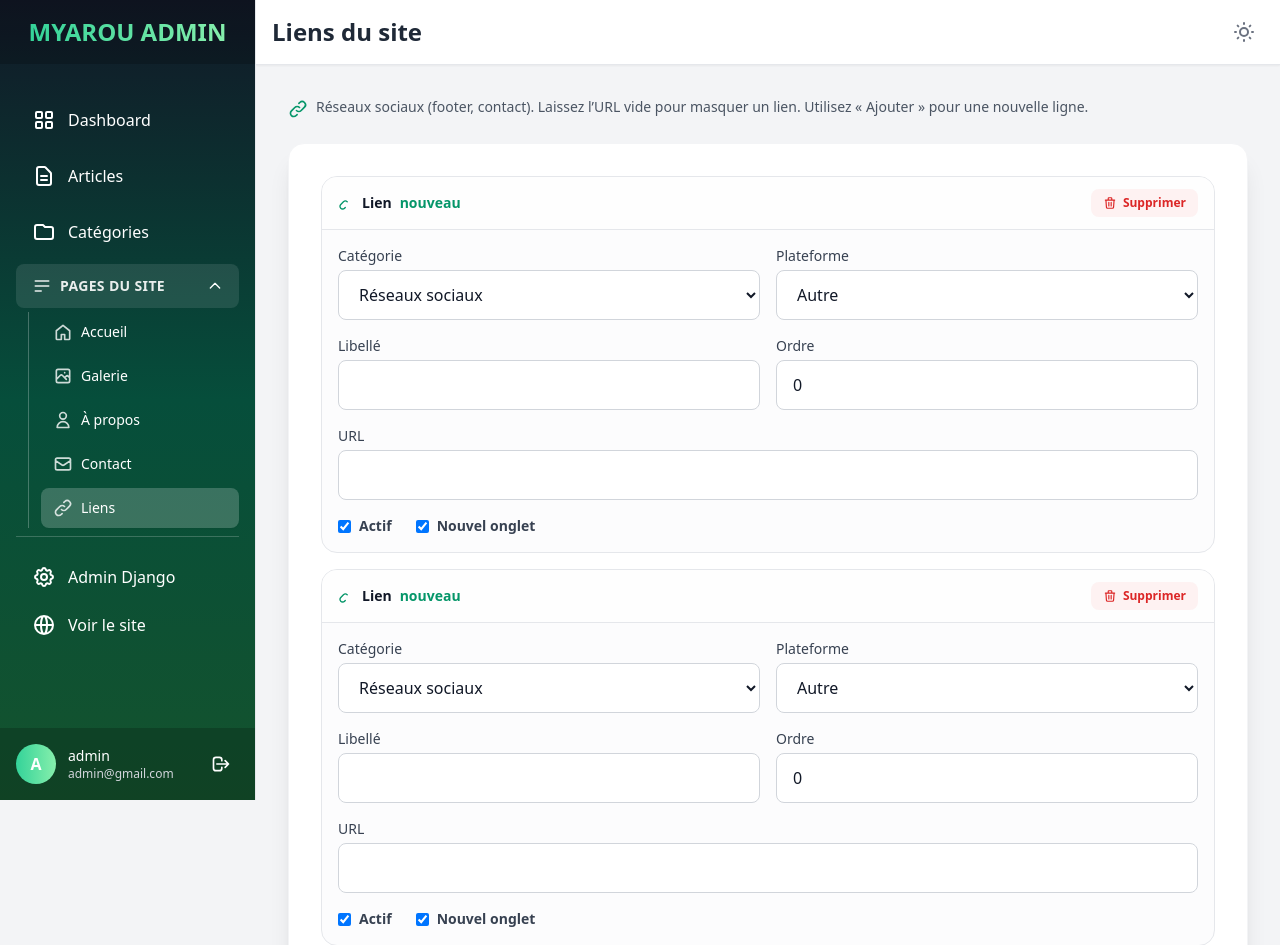
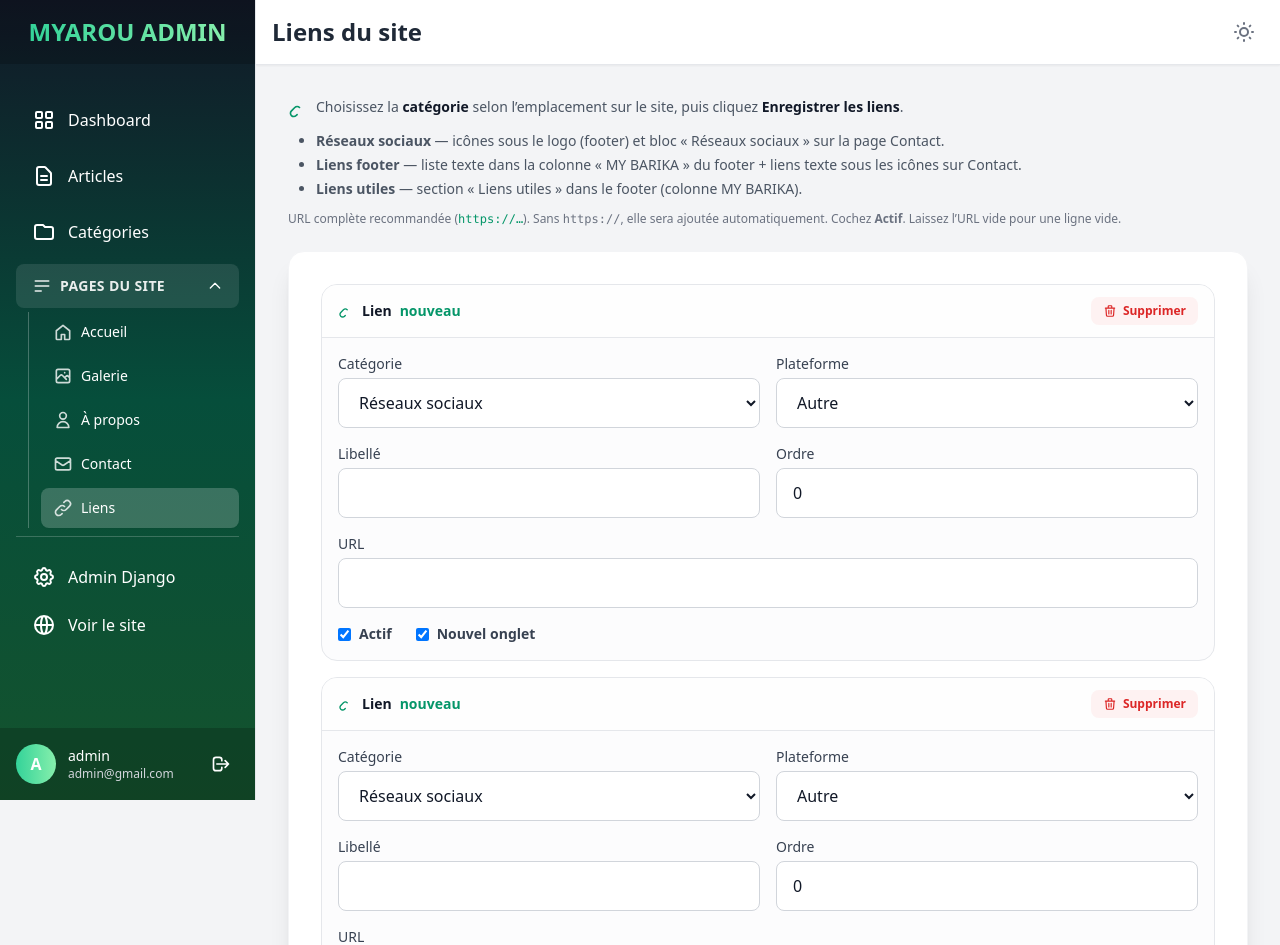
Before and after one commit to DavidAnato/MYAROU, a Django app: page /dashboard/links/ in a window 1280 px wide. Shown: the top 945 px of the page. Run offline with Django 5.2, Linux system fonts and the light colour scheme; a user stored in the database is signed in; data comes from the database, SQL or seed files in the repository; data that the repository does not hold is empty; some libraries are stand-ins or nearby versions.

Commit message:
feat(dashboard): enhance site link management and validation
- Update SiteLinkForm to allow empty URLs and automatically prepend 'https://' for user convenience.
- Introduce BaseSiteLinkFormSet to ignore empty forms and handle deletions more effectively.
- Improve error messaging in site_links_edit view for better user feedback on URL validation.
- Revise site_links_form template to display validation errors and provide clearer instructions for users.
- Refactor context processor to streamline active link retrieval for different categories.
- Update models to allow blank URLs for SiteLink, enhancing flexibility in link management.
- Add translations for "Useful links" in both English and French.
- Modify base and contact templates to include useful links section dynamically.

```diff
--- a/dashboard/site_forms.py
+++ b/dashboard/site_forms.py
@@ -63,12 +63,44 @@ class SiteLinkForm(forms.ModelForm):
 
     def __init__(self, *args, **kwargs):
         super().__init__(*args, **kwargs)
+        self.fields['url'].required = False
         _style_form(self)
+
+    def clean_url(self):
+        url = (self.cleaned_data.get('url') or '').strip()
+        if not url:
+            return ''
+        if not url.startswith(('http://', 'https://', 'mailto:')):
+            url = f'https://{url}'
+        return url
+
+
+class BaseSiteLinkFormSet(forms.BaseModelFormSet):
+    """Ignore les lignes vides ; n'enregistre que les liens avec une URL."""
+
+    def save(self, commit=True):
+        if not commit:
+            return super().save(commit=False)
+        for form in self.deleted_forms:
+            if form.instance.pk:
+                form.instance.delete()
+        saved = []
+        for form in self.forms:
+            if form in self.deleted_forms:
+                continue
+            if not form.cleaned_data:
+                continue
+            url = (form.cleaned_data.get('url') or '').strip()
+            if not url:
+                continue
+            saved.append(form.save())
+        return saved
 
 
 SiteLinkFormSet = modelformset_factory(
     SiteLink,
     form=SiteLinkForm,
+    formset=BaseSiteLinkFormSet,
     extra=2,
     can_delete=True,
 )
--- a/dashboard/templates/dashboard/site_links_form.html
+++ b/dashboard/templates/dashboard/site_links_form.html
@@ -5,10 +5,24 @@
 
 {% block content %}
 <div class="max-w-5xl mx-auto">
-    <p class="text-gray-600 dark:text-gray-300 text-sm mb-6 flex items-start gap-2">
-        <svg class="w-5 h-5 text-emerald-600 shrink-0 mt-0.5" fill="none" stroke="currentColor" viewBox="0 0 24 24"><path stroke-linecap="round" stroke-linejoin="round" stroke-width="2" d="M13.828 10.172a4 4 0 00-5.656 0l-4 4a4 4 0 105.656 5.656l1.102-1.101m-.758-4.899a4 4 0 005.656 0l4-4a4 4 0 00-5.656-5.656l-1.1 1.1"/></svg>
-        <span>Réseaux sociaux (footer, contact). Laissez l’URL vide pour masquer un lien. Utilisez « Ajouter » pour une nouvelle ligne.</span>
-    </p>
+    <div class="mb-6 space-y-3 text-sm text-gray-600 dark:text-gray-300">
+        <p class="flex items-start gap-2">
+            <svg class="w-5 h-5 text-emerald-600 shrink-0 mt-0.5" fill="none" stroke="currentColor" viewBox="0 0 24 24"><path stroke-linecap="round" stroke-linejoin="round" stroke-width="2" d="M13.828 10.172a4 4 0 00-5.656 0l-4 4a4 4 0 105.656 5.656l1.102-1.101"/></svg>
+            <span>Choisissez la <strong class="text-gray-900 dark:text-white">catégorie</strong> selon l’emplacement sur le site, puis cliquez <strong class="text-gray-900 dark:text-white">Enregistrer les liens</strong>.</span>
+        </p>
+        <ul class="ml-7 list-disc space-y-1">
+            <li><strong>Réseaux sociaux</strong> — icônes sous le logo (footer) et bloc « Réseaux sociaux » sur la page Contact.</li>
+            <li><strong>Liens footer</strong> — liste texte dans la colonne « MY BARIKA » du footer + liens texte sous les icônes sur Contact.</li>
+            <li><strong>Liens utiles</strong> — section « Liens utiles » dans le footer (colonne MY BARIKA).</li>
+        </ul>
+        <p class="text-xs text-gray-500">URL complète recommandée (<code class="text-emerald-600">https://…</code>). Sans <code>https://</code>, elle sera ajoutée automatiquement. Cochez <strong>Actif</strong>. Laissez l’URL vide pour une ligne vide.</p>
+    </div>
+
+    {% if formset.non_form_errors %}
+    <div class="mb-4 p-4 rounded-xl bg-red-50 dark:bg-red-900/30 text-red-800 dark:text-red-200 text-sm">
+        {{ formset.non_form_errors }}
+    </div>
+    {% endif %}
 
     <form id="siteLinksForm" method="post" class="bg-white dark:bg-gray-800 rounded-2xl shadow-xl p-6 md:p-8 border border-gray-100 dark:border-gray-700">
         {% csrf_token %}
@@ -30,6 +44,13 @@
                 <div class="p-4 grid grid-cols-1 md:grid-cols-2 gap-4">
                     {{ form.id }}
                     <div class="hidden">{{ form.DELETE }}</div>
+                    {% if form.errors %}
+                    <div class="md:col-span-2 p-3 rounded-lg bg-red-50 dark:bg-red-900/30 text-red-700 dark:text-red-200 text-sm">
+                        {% for field, errs in form.errors.items %}
+                        <p><strong>{{ field }}</strong> : {{ errs|join:", " }}</p>
+                        {% endfor %}
+                    </div>
+                    {% endif %}
                     <div>
                         <label class="block text-sm font-medium text-gray-700 dark:text-gray-200 mb-1">Catégorie</label>
                         {{ form.category }}
--- a/dashboard/views.py
+++ b/dashboard/views.py
@@ -406,6 +406,10 @@ def site_links_edit(request):
             formset.save()
             messages.success(request, "Liens du site mis à jour.")
             return redirect('dashboard:site_links')
+        messages.error(
+            request,
+            "Enregistrement impossible : vérifiez les URLs (ex. https://…) et les erreurs ci-dessous.",
+        )
     else:
         formset = SiteLinkFormSet(queryset=queryset)
 
--- a/homepage/context_processors.py
+++ b/homepage/context_processors.py
@@ -1,20 +1,18 @@
 from .models_site import SiteSettings, SiteLink
+
+
+def _active_links(category):
+    return SiteLink.objects.filter(
+        category=category,
+        is_active=True,
+    ).exclude(url='')
 
 
 def site_globals(request):
     site = SiteSettings.get_solo()
     return {
         'site_settings': site,
-        'social_links': SiteLink.objects.filter(
-            category=SiteLink.CATEGORY_SOCIAL,
-            is_active=True,
-        ),
-        'footer_links': SiteLink.objects.filter(
-            category=SiteLink.CATEGORY_FOOTER,
-            is_active=True,
-        ),
-        'useful_links': SiteLink.objects.filter(
-            category=SiteLink.CATEGORY_USEFUL,
-            is_active=True,
-        ),
+        'social_links': _active_links(SiteLink.CATEGORY_SOCIAL),
+        'footer_links': _active_links(SiteLink.CATEGORY_FOOTER),
+        'useful_links': _active_links(SiteLink.CATEGORY_USEFUL),
     }
--- a/homepage/models_site.py
+++ b/homepage/models_site.py
@@ -68,7 +68,7 @@ class SiteLink(models.Model):
     category = models.CharField(max_length=20, choices=CATEGORY_CHOICES, default=CATEGORY_SOCIAL)
     platform = models.CharField(max_length=20, choices=PLATFORM_CHOICES, default='other')
     label = models.CharField(max_length=120, blank=True)
-    url = models.URLField(max_length=500)
+    url = models.URLField(max_length=500, blank=True)
     order = models.PositiveIntegerField(default=0)
     is_active = models.BooleanField(default=True)
     open_in_new_tab = models.BooleanField(default=True)
--- a/i18n/en.json
+++ b/i18n/en.json
@@ -216,6 +216,7 @@
     "site.footer.nav.programs": "Our programs",
     "site.footer.nav.support": "Support",
     "site.footer.nav.volunteer": "Become a volunteer",
+    "site.footer.useful.title": "Useful links",
     "site.footer.legal.title": "Legal",
     "site.footer.legal.cgu": "Terms of Service",
     "site.footer.legal.privacy": "Privacy Policy",
--- a/i18n/fr.json
+++ b/i18n/fr.json
@@ -194,6 +194,7 @@
     "site.footer.nav.programs": "Nos programmes",
     "site.footer.nav.support": "Soutiens",
     "site.footer.nav.volunteer": "Devenir bénévole",
+    "site.footer.useful.title": "Liens utiles",
     "site.footer.legal.title": "Légal",
     "site.footer.legal.cgu": "CGU",
     "site.footer.legal.privacy": "Politique de confidentialité",
```
Also changed, not shown: templates/base.html (+9 -12 lines), templates/blog/contact.html (+12 -0 lines), templates/includes/site_text_links.html (added, +15 -0 lines), homepage/migrations/0005_sitelink_url_blank.py (added).
